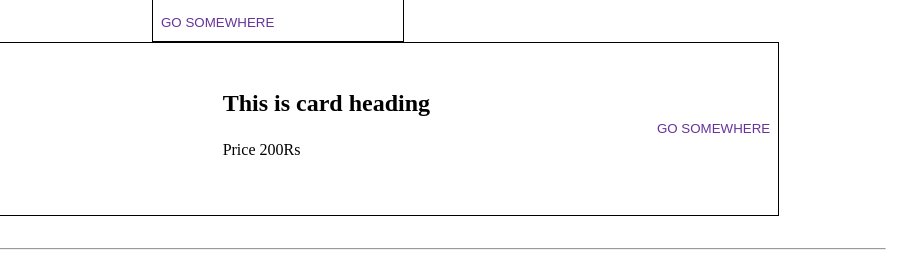
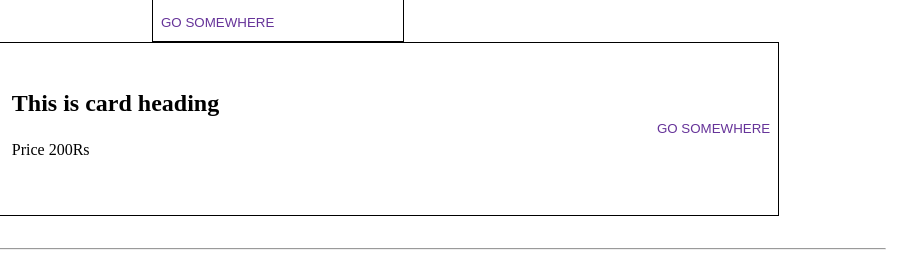
Before and after one commit to Sohail737/CSS-Component-Library, a plain HTML site: page componentsTest.html in a window 1280 px wide. Shown: the part 2438-2705 px from the top of the page, 362-1280 px from the left. Drawn offline with Linux system fonts and the light colour scheme.

Commit message:
card css changes

```diff
--- a/emerald.css
+++ b/emerald.css
@@ -254,7 +254,8 @@ input {
 .card-heading-content-horizontal-container{
   display: flex;
   flex-direction: column;
-  align-self:center
+  align-self:center;
+  flex-grow:1
 }
 
 .card h2,p{
```
